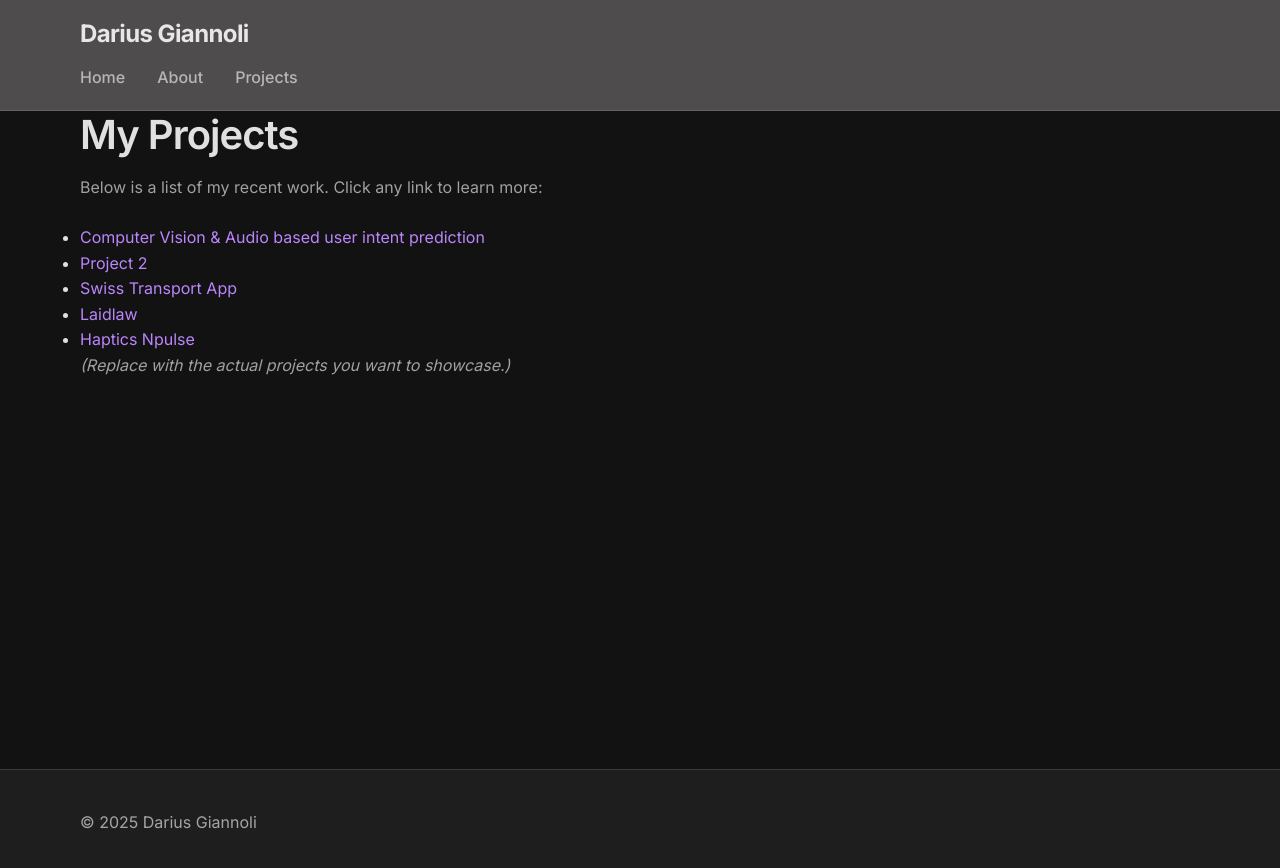
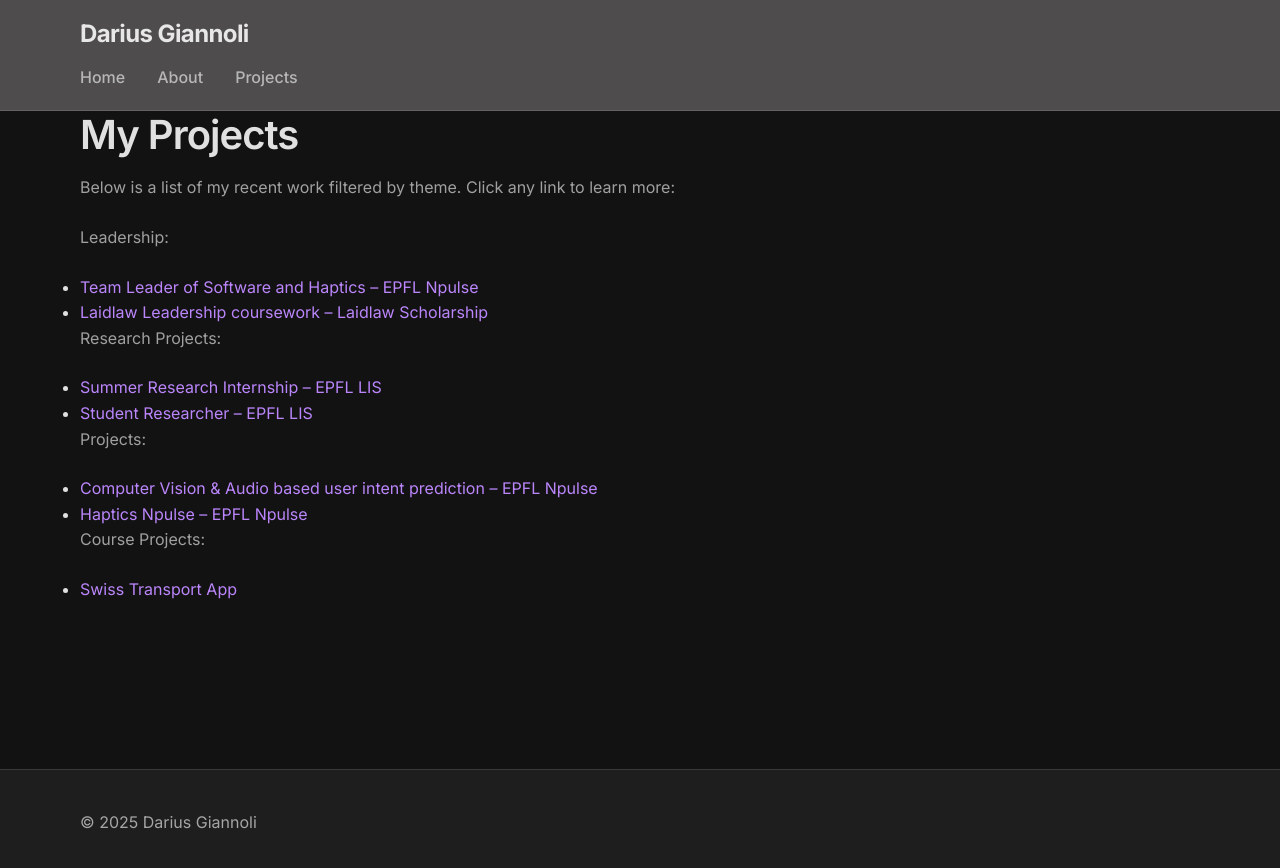
Before and after one commit to DariusGiannoli/DariusGiannoli.github.io, a Jekyll site: the page built from projects.md, in a window 1280 px wide. Shown: the top 868 px of the page. Built offline with Jekyll 4.4.1, drawn with Linux system fonts in a browser that asks for light colours.

Commit message:
additions

```diff
--- a/projects.md
+++ b/projects.md
@@ -5,12 +5,21 @@ permalink: /projects/
 ---
 # My Projects
 
-Below is a list of my recent work. Click any link to learn more:
+Below is a list of my recent work filtered by theme. Click any link to learn more:
 
-- [Computer Vision & Audio based user intent prediction](/projects/project1/)
-- [Project 2](/projects/project2/)
+Leadership:
+- [Team Leader of Software and Haptics -- EPFL Npulse](/projects/)
+- [Laidlaw Leadership coursework -- Laidlaw Scholarship](/projects/)
+
+Research Projects:
+- [Summer Research Internship -- EPFL LIS](/projects/Research_Internship/)
+- [Student Researcher -- EPFL LIS](/projects/)
+
+
+Projects:
+- [Computer Vision & Audio based user intent prediction -- EPFL Npulse](/projects/project1/)
+- [Haptics Npulse -- EPFL Npulse](/projects/Haptics_Npulse/)
+
+
+Course Projects:
 - [Swiss Transport App](/projects/PPOOBA2/)
-- [Laidlaw](/projects/Research_Internship/)
-- [Haptics Npulse](/projects/Haptics_Npulse/)
-
-*(Replace with the actual projects you want to showcase.)*
```
